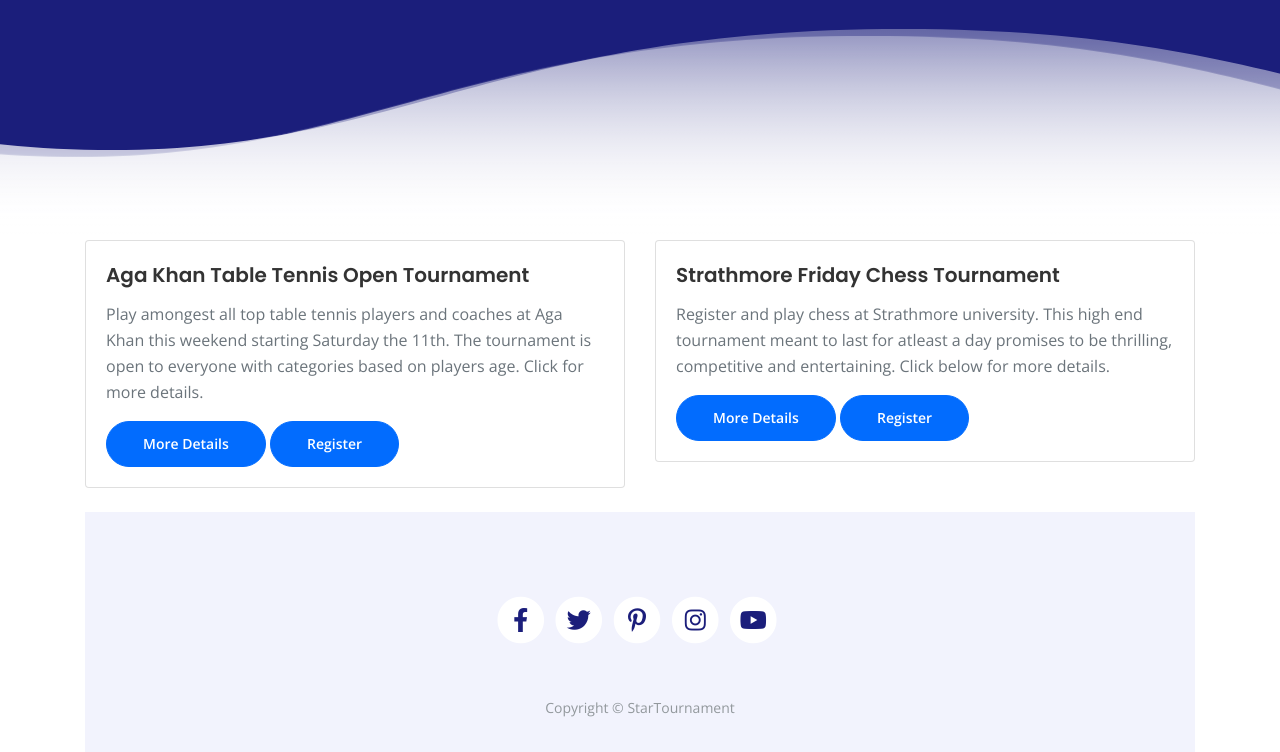
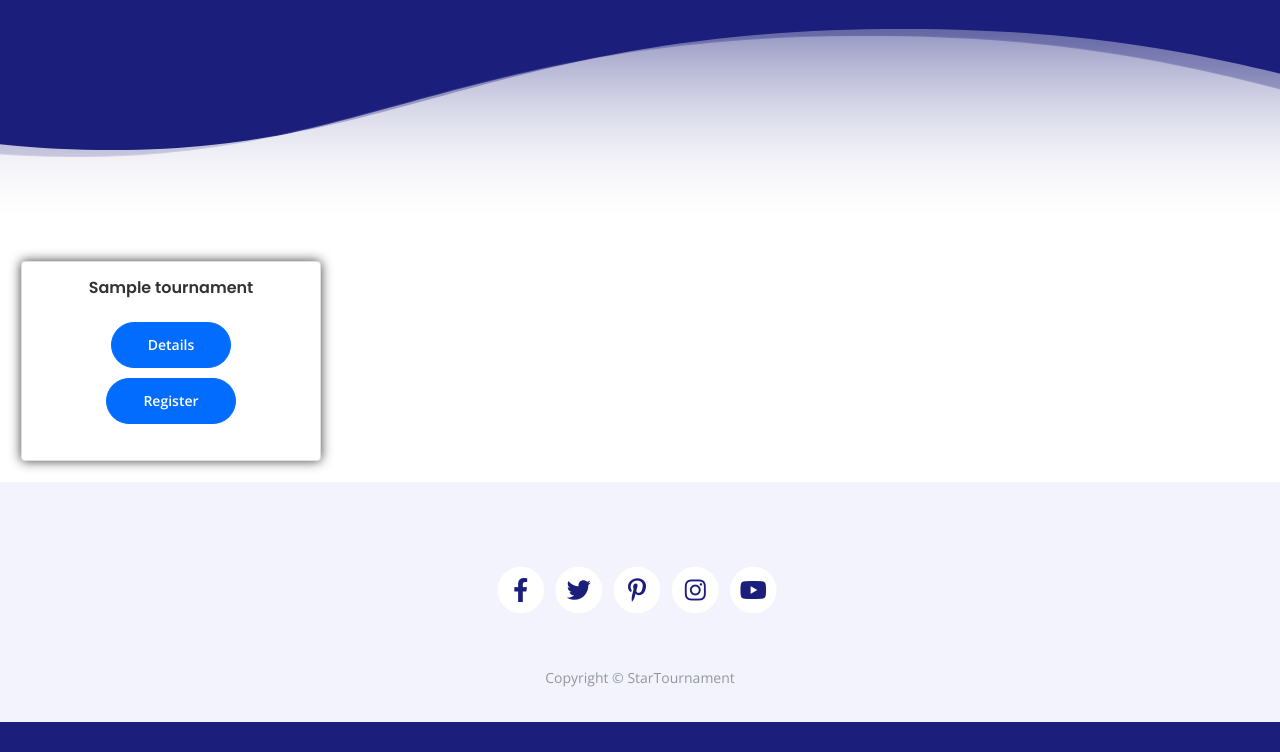
Before and after one commit to Princeyyyy/IS-Project, a PHP site: page /home.php in a window 1280 px wide. Shown: the part 804-1556 px from the top of the page. After the commit the page ends 1526 px from the top, so only its background shows below. Run offline with PHP 8.4, Linux system fonts and the light colour scheme; the visitor is signed in with stand-in values (Sample User, id 1); tables that the repository leaves empty or names only in its code hold one stand-in row (values such as "Sample post").

Commit message:
finished retreiving tournament data and other minor tweaks

```diff
--- /dev/null
+++ b/css/new.css
@@ -0,0 +1,22 @@
+.card-container {
+    display: inline-block;
+    justify-content: flex-start;
+    padding: 9px;
+}
+
+.card {
+    align-items: center;
+    width: 300px;
+    height: 200px;
+    margin: 12px;
+    box-shadow: 0 0 12px rgb(63, 63, 63);
+}
+
+.card h1 {
+    font-size: medium;
+    align-items: center;
+}
+
+.card a {
+    margin-bottom: 10px;
+}
--- a/home.php
+++ b/home.php
@@ -1,6 +1,8 @@
 <?php
 
 session_start();
+
+include "db.php";
 
 error_reporting(0);
 $fname = $_SESSION['fname'];
@@ -27,6 +29,7 @@
     <link href="css/swiper.css" rel="stylesheet">
     <link href="css/magnific-popup.css" rel="stylesheet">
     <link href="css/styles.css" rel="stylesheet">
+    <link href="css/new.css" rel="stylesheet">
 
     <!-- Favicon  -->
     <link rel="icon" href="images/tournament.png">
@@ -37,9 +40,6 @@
     <!-- Navigation -->
     <nav class="navbar navbar-expand-lg fixed-top navbar-dark">
         <div class="container">
-
-            <!-- Text Logo - Use this if you don't have a graphic logo -->
-            <!-- <a class="navbar-brand logo-text page-scroll" href="index.html">Gemdev</a> -->
 
             <!-- Image Logo -->
             <div class="logo">
@@ -112,47 +112,36 @@
     </div>
     <!-- end of header -->
 
-    <!-- start of cards -->
+    <!-- Start of Displaying tournaments -->
 
-<div class="container">
-        <div class="row">
-        <div class="col-lg-6 mb-4">
-                <div class="card">
-                    <img class="card-img-top" src="" alt="">
+    <?php
 
-                    <div class="card-body">
-                        <h5 class="card-title">Aga Khan Table Tennis Open Tournament</h5>
-                        <p class="card-text">
-                            Play amongest all top table tennis players and coaches at Aga Khan this weekend starting Saturday the
-                             11th. The tournament is open to everyone with categories based on players age. Click for more details.
-                        </p>
+    $sql="select * from Tournament;";
+    $result = mysqli_query($conn,$sql);
+    $resultCheck = mysqli_num_rows($result);
 
-                        <a class="btn-solid-reg popup-with-move-anim" href="">More Details</a>
-                        <a class="btn-solid-reg popup-with-move-anim" href="">Register</a>
+if ($resultCheck > 0) {
+    while($row=mysqli_fetch_assoc($result)) {
 
-                    </div>
-                </div>
-            </div>
-            <div class="col-lg-6 mb-4">
-                <div class="card">
-                    <img class="card-img-top" src="" alt="">
+        ?>
 
-                    <div class="card-body">
-                        <h5 class="card-title"> Strathmore Friday Chess Tournament</h5>
-                        <p class="card-text">
-                            Register and play chess at Strathmore university. This high end tournament meant to last
-                            for atleast a day promises to be thrilling, competitive and entertaining. Click below for more details.
-                        </p>
+<div class="card-container">
+<div class="card">
+    <h1><?php echo $row["name"]; ?> </h1>
 
-                        <a class="btn-solid-reg popup-with-move-anim" href="">More Details</a>
-                        <a class="btn-solid-reg popup-with-move-anim" href="">Register</a>
+    <a class="btn-solid-reg popup-with-move-anim" href="#">Details</a>
+    <a class="btn-solid-reg popup-with-move-anim" href="#">Register</a>
+</div>
+</div>
+        <?php
 
-                    </div>
-                </div>
-            </div>
-        </div>
+    }
+}
 
-    <!-- end of cards -->
+?>
+
+
+    <!-- End of Displaying tournaments -->
 
     <!-- Footer -->
     <div class="footer bg-gray">
--- a/tournamentData.php
+++ b/tournamentData.php
@@ -91,7 +91,7 @@
                         <input class="input100" type="text" name="tvenue" placeholder="Venue">
                         <span class="focus-input100"></span>
                         <span class="symbol-input100">
-							<i class="fa fa-lock" aria-hidden="true"></i>
+							<i class="fa fa-map-marker" aria-hidden="true"></i>
 						</span>
                     </div>
 
```
